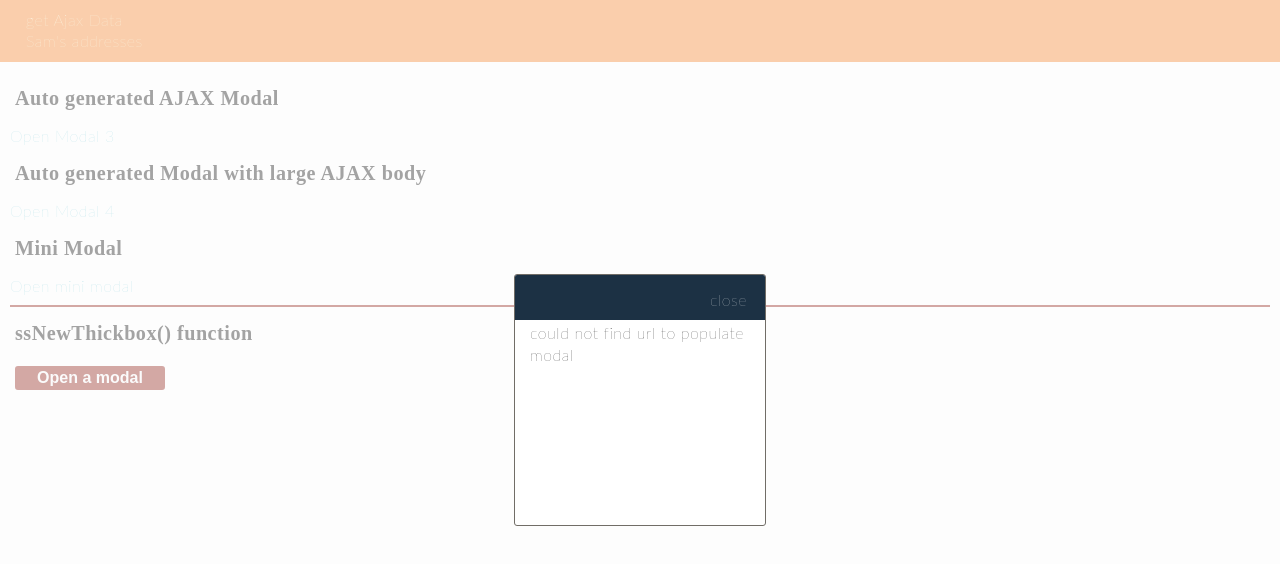
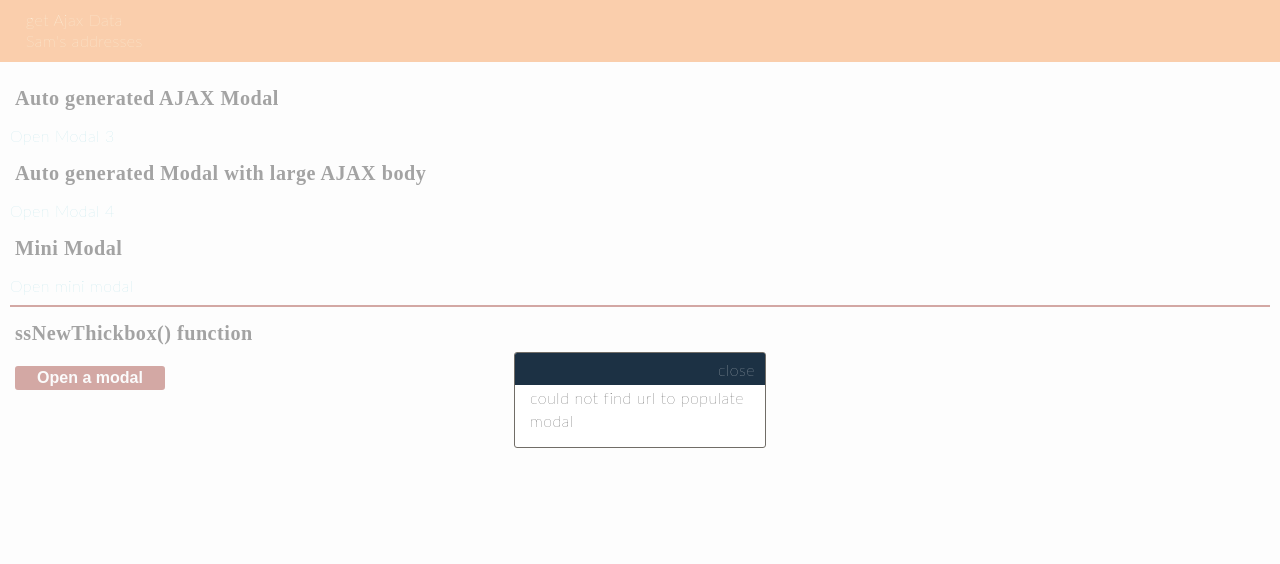
Before and after one commit to SamFeltip/Modal, a website: page public/index.html in a window 1280 px wide. Both pictures are taken after a click on the button "Open a modal". Drawn offline with Linux system fonts and the light colour scheme; no server answers.

Commit message:
removed styles repeated in ssThickbox legacy

```diff
--- a/public/styles/modalStyles.css
+++ b/public/styles/modalStyles.css
@@ -14,19 +14,9 @@ dialog#TB_window[open] {
 
   padding: 0;
 
-  background: #ffffff;
-
-  /* color: #000000; */
-  border: 1px solid #716D67;
-  border-radius: 3px;
-
   /* so that resizing occurs smoothly */
   transition: max-width 0.2s ease, max-height 0.2s ease;
 
-  height: 90vh;
-  width: 90vw;
-
-  overflow: hidden;
   display: flex;
   flex-direction: column;
 
@@ -34,32 +24,8 @@ dialog#TB_window[open] {
   top: 0;
 }
 
-dialog#TB_window #TB_title {
-
-  display: flex;
-
-  padding: 0.5em;
-  /* background-color: #f38630; */
-  /* color: white; */
-
-  flex-direction: row;
-  justify-content: space-between;
-  gap: 10px;
-  margin: 0;
-}
-
 dialog#TB_window #TB_ajaxContent {
-  padding: 2px 15px 15px 15px;
-
-  overflow-y: auto;
-
-
   height: 100%;
-
-}
-
-dialog#TB_window #TB_closeWindowButton:hover {
-  text-decoration: underline;
 }
 
 /* reset default behaviour created by <a> */
@@ -73,6 +39,6 @@ dialog#TB_window::backdrop {
 }
 
 
-dialog#TB_window #TB_closeWindowButton {
+dialog#TB_window a {
   cursor: pointer;
 }
```
